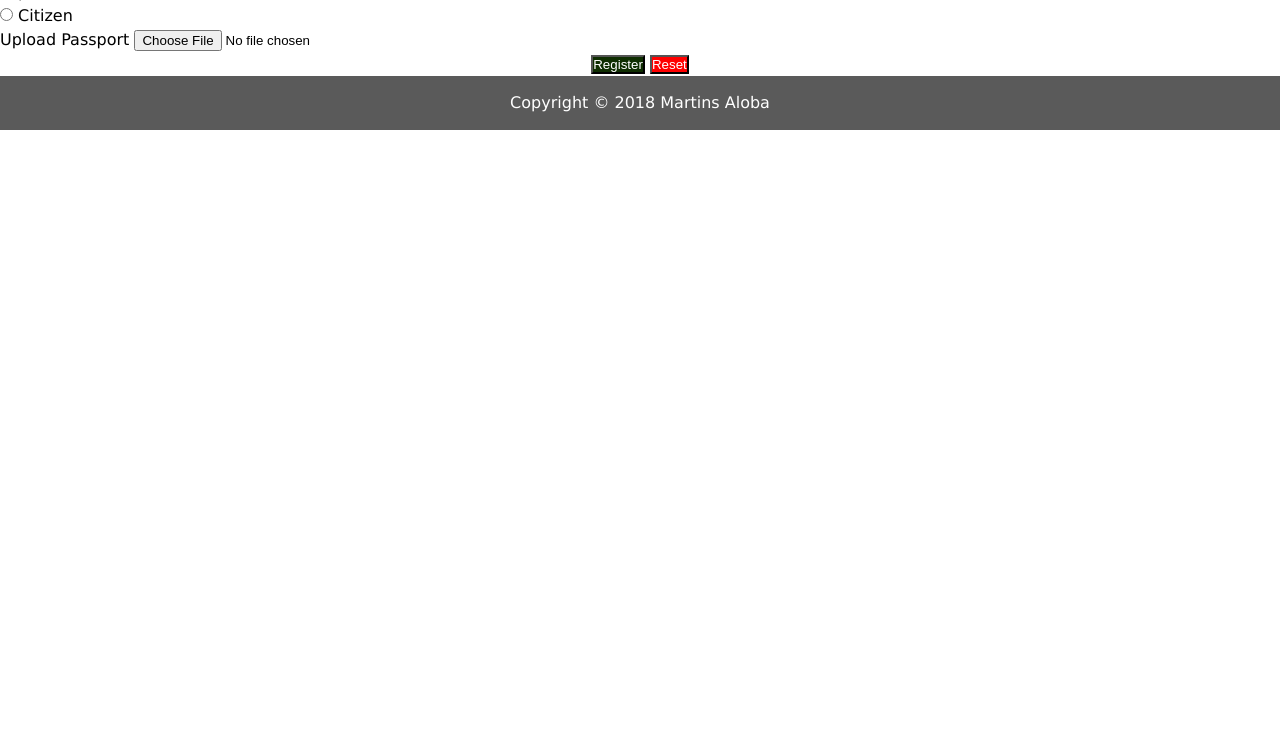
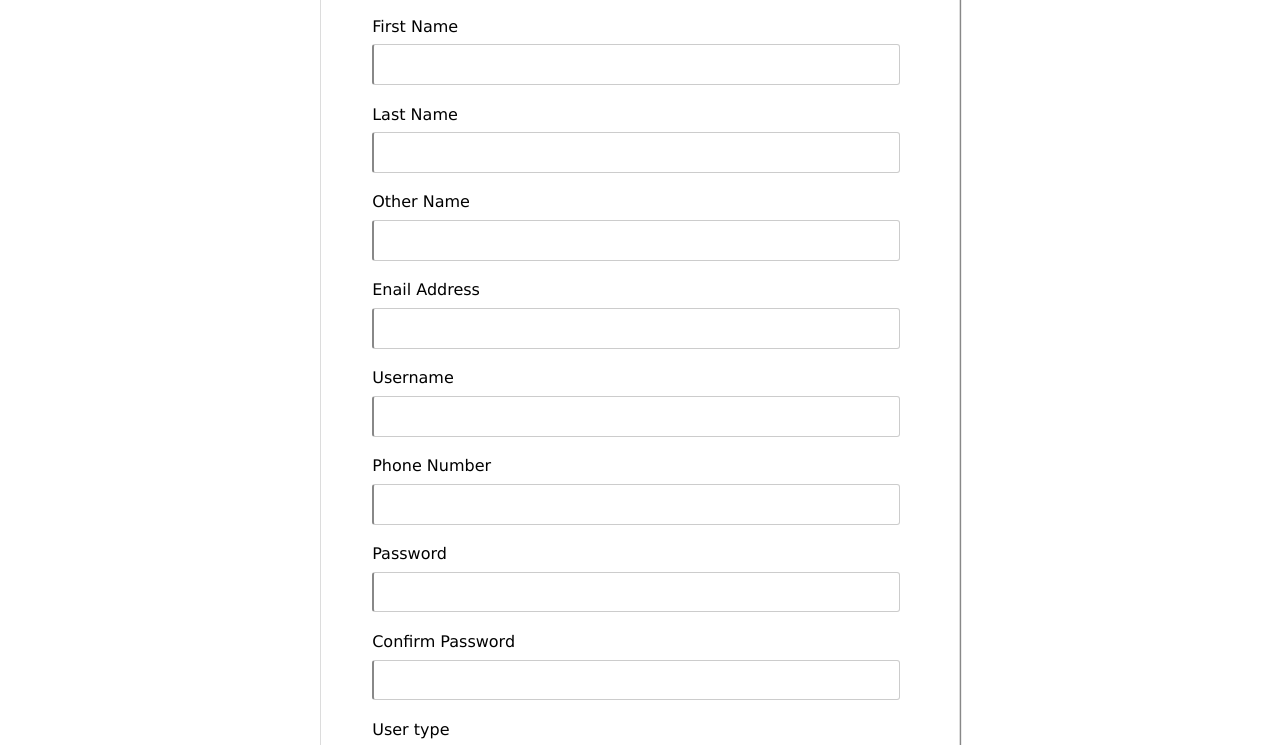
Before and after one commit to Simplemart17/Politico, a plain HTML site: page UI/signup.html in a window 1280 px wide. Shown: the part 183-928 px from the top of the page. Before the commit the page ends 800 px from the top, so only its background shows below. Drawn offline with Linux system fonts and the light colour scheme.

Commit message:
feature(UI): add style for signup page
write css style for signup page

[Finishes #163326917]

```diff
--- a/UI/assets/css/style.css
+++ b/UI/assets/css/style.css
@@ -208,7 +208,64 @@ a {
     padding-top: 15px;
 }
 
+/* Registration form */
 
+.form-wrapper {
+    width: 50%;
+    margin: auto;
+    margin-top: 3%;
+    margin-bottom: 3%;
+    padding: 2% 0 2% 4%;
+    border: 1px solid #dcdcdc;
+    box-shadow: 1px 1px 1px #888888;
+    background: #ffffff;
+}
+
+.form-wrapper label {
+    display: block;
+    margin-top: 3%;
+}
+
+.form-wrapper input {
+    display: block;
+    width: 90%;
+    border: 1px solid #ccc;
+    border-radius: 3px;
+    margin-top: 1%;
+    padding: 2%;
+    border-left: 2px solid #888888;
+}
+
+.radio input {
+    display: grid;
+
+}
+
+.form-wrapper input:focus {
+    outline: 1px solid #86CA91;
+}
+
+.radio input:focus {
+    outline: none;
+}
+
+.upload input {
+    font-size: 14px;
+}
+
+.form-wrapper button {
+    margin-top: 2%;
+    font-size: 17px;
+    height: 35px;
+    width: 30%;
+    border-color: #7d8a7b;
+    border-radius: 3px;
+}
+
+.form-wrapper button:hover {
+    box-shadow: 0px 2px 2px #888888;
+    transition: 0.5s;
+}
 
 /* footer */
 .footer {
```
